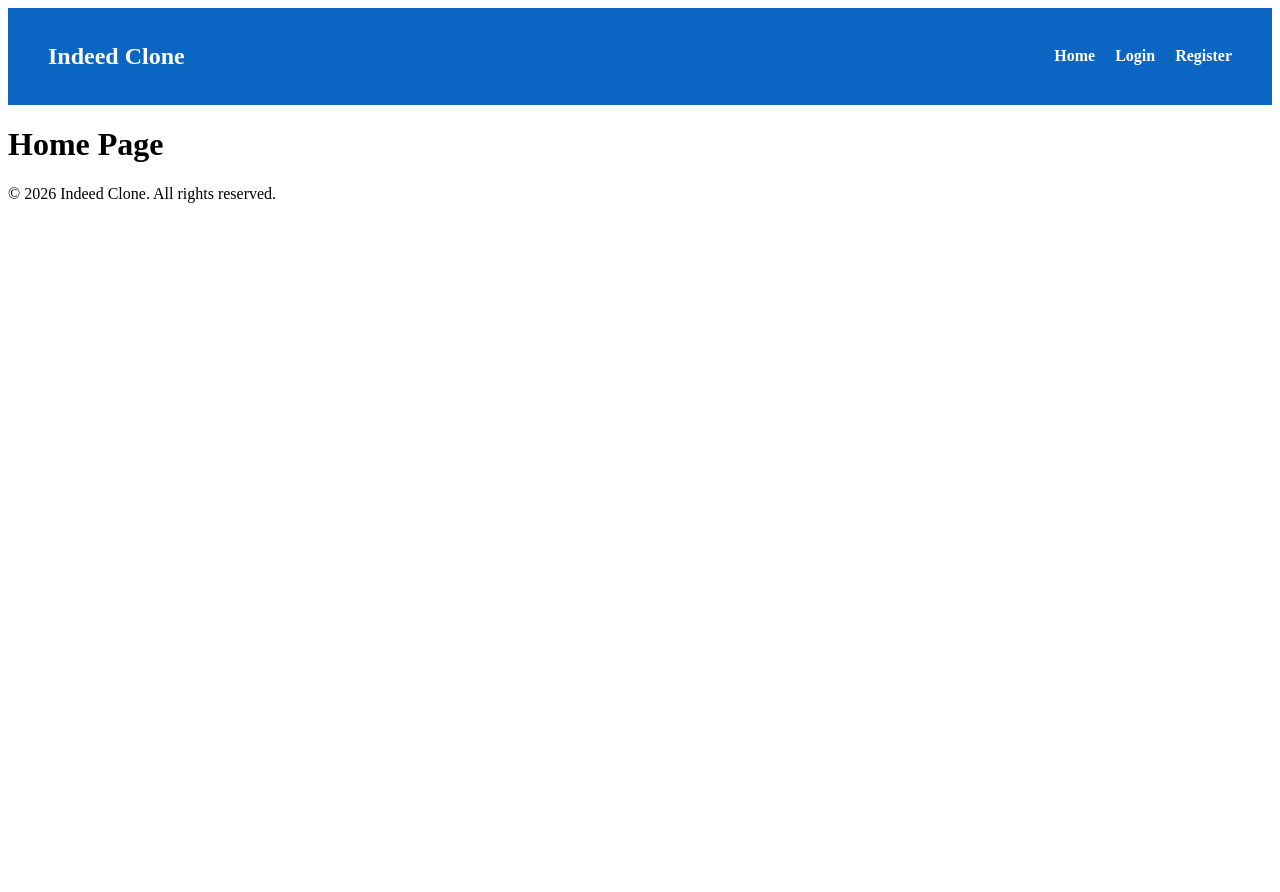
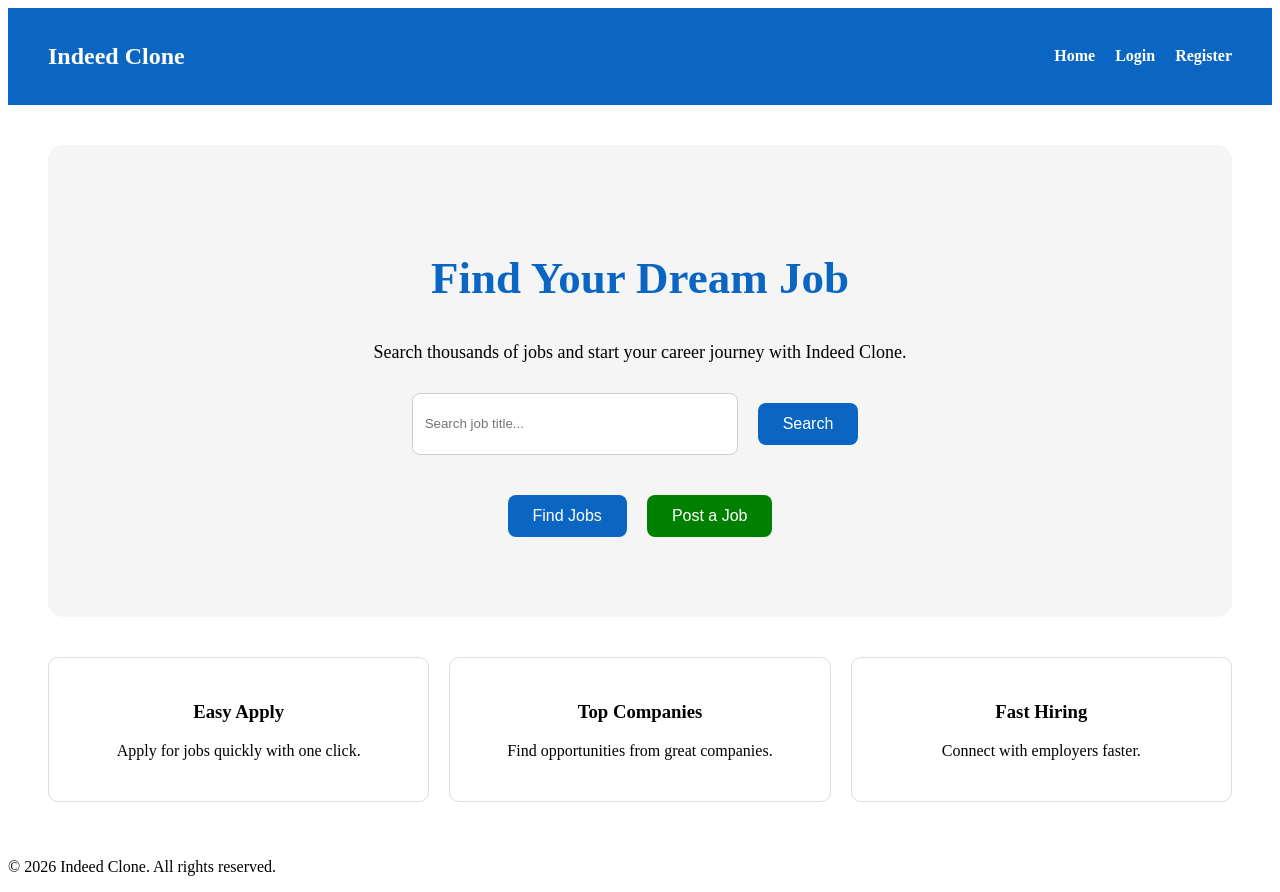
Before and after one commit to 0KASH/indeed-clone, a React app in the folder frontend/: page / in a window 1280 px wide. Before the commit the page ends 800 px from the top, so only its background shows below. Built offline with nearby package versions, Linux system fonts and the light colour scheme; the HTML template or start-up script is replaced by a standard one.

Commit message:
Complete Indeed Clone MERN project

```diff
--- a/frontend/src/index.css
+++ b/frontend/src/index.css
@@ -434,3 +434,179 @@
   background:white;
 
 }
+
+.home{
+
+  padding:40px;
+
+}
+
+
+.hero{
+
+  text-align:center;
+  padding:70px 20px;
+  background:#f5f5f5;
+  border-radius:15px;
+
+}
+
+
+.hero h1{
+
+  font-size:45px;
+  color:#0a66c2;
+
+}
+
+
+.hero p{
+
+  font-size:18px;
+  margin:20px;
+
+}
+
+
+.primary-btn,
+.secondary-btn{
+
+  padding:12px 25px;
+  margin:10px;
+  border:none;
+  border-radius:8px;
+  cursor:pointer;
+  font-size:16px;
+
+}
+
+
+.primary-btn{
+
+  background:#0a66c2;
+  color:white;
+
+}
+
+
+.secondary-btn{
+
+  background:green;
+  color:white;
+
+}
+
+
+
+.features{
+
+  display:grid;
+  grid-template-columns:repeat(3,1fr);
+  gap:20px;
+  margin-top:40px;
+
+}
+
+
+
+.feature-card{
+
+  padding:25px;
+  border:1px solid #ddd;
+  border-radius:10px;
+  text-align:center;
+  background:white;
+
+}
+
+
+
+@media(max-width:800px){
+
+.features{
+
+  grid-template-columns:1fr;
+
+}
+
+}
+
+.search-box{
+
+  display:flex;
+  justify-content:center;
+  gap:10px;
+  margin:30px 0;
+
+}
+
+
+.search-box input{
+
+  width:300px;
+  padding:12px;
+  border:1px solid #ccc;
+  border-radius:8px;
+
+}
+
+
+@media(max-width:600px){
+
+.search-box{
+
+  flex-direction:column;
+  align-items:center;
+
+}
+
+
+.search-box input{
+
+  width:90%;
+
+}
+
+}
+
+.job-filter{
+
+  display:flex;
+  gap:10px;
+  margin:20px 0;
+  flex-wrap:wrap;
+
+}
+
+
+.job-filter input,
+.job-filter select{
+
+  padding:10px;
+  border:1px solid #ccc;
+  border-radius:8px;
+
+}
+
+
+.job-filter button{
+
+  background:#0a66c2;
+  color:white;
+  border:none;
+  padding:10px 20px;
+  border-radius:8px;
+  cursor:pointer;
+
+}
+
+
+@media(max-width:600px){
+
+.job-filter{
+
+  flex-direction:column;
+
+}
+
+}
--- a/frontend/src/pages/Home.jsx
+++ b/frontend/src/pages/Home.jsx
@@ -1,5 +1,199 @@
+import { Link, useNavigate } from "react-router-dom";
+import { useState } from "react";
+
+
 const Home = () => {
-  return <h1>Home Page</h1>;
+
+  const navigate = useNavigate();
+
+
+  const [keyword, setKeyword] = useState("");
+
+
+
+  const handleSearch = () => {
+
+    if(keyword.trim()){
+
+      navigate(`/jobs?keyword=${keyword}`);
+
+    }else{
+
+      navigate("/jobs");
+
+    }
+
+  };
+
+
+
+  return (
+
+
+    <div className="home">
+
+
+
+      <section className="hero">
+
+
+        <h1>
+          Find Your Dream Job
+        </h1>
+
+
+
+        <p>
+          Search thousands of jobs and start your career journey with Indeed Clone.
+        </p>
+
+
+
+        <div className="search-box">
+
+
+          <input
+
+            type="text"
+
+            placeholder="Search job title..."
+
+            value={keyword}
+
+            onChange={(e)=>setKeyword(e.target.value)}
+
+          />
+
+
+
+          <button
+            className="primary-btn"
+            onClick={handleSearch}
+          >
+
+            Search
+
+          </button>
+
+
+        </div>
+
+
+
+
+        <div>
+
+
+          <Link to="/jobs">
+
+
+            <button className="primary-btn">
+
+              Find Jobs
+
+            </button>
+
+
+          </Link>
+
+
+
+
+
+          <Link to="/register">
+
+
+            <button className="secondary-btn">
+
+              Post a Job
+
+            </button>
+
+
+          </Link>
+
+
+        </div>
+
+
+      </section>
+
+
+
+
+
+
+      <section className="features">
+
+
+
+        <div className="feature-card">
+
+
+          <h3>
+            Easy Apply
+          </h3>
+
+
+          <p>
+            Apply for jobs quickly with one click.
+          </p>
+
+
+        </div>
+
+
+
+
+
+        <div className="feature-card">
+
+
+          <h3>
+            Top Companies
+          </h3>
+
+
+          <p>
+            Find opportunities from great companies.
+          </p>
+
+
+        </div>
+
+
+
+
+
+        <div className="feature-card">
+
+
+          <h3>
+            Fast Hiring
+          </h3>
+
+
+          <p>
+            Connect with employers faster.
+          </p>
+
+
+        </div>
+
+
+
+
+      </section>
+
+
+
+
+    </div>
+
+
+  );
+
 };
 
+
 export default Home;
--- a/frontend/src/pages/Jobs.jsx
+++ b/frontend/src/pages/Jobs.jsx
@@ -5,71 +5,205 @@ import JobCard from "../components/JobCard";
 
 const Jobs = () => {
 
+
   const [jobs, setJobs] = useState([]);
+
+
+  const [keyword, setKeyword] = useState("");
+
+  const [location, setLocation] = useState("");
+
+  const [jobType, setJobType] = useState("");
+
+
 
 
   const getJobs = async () => {
 
     try {
 
-      const res = await API.get("/jobs");
+
+      const res = await API.get(
+
+        `/jobs?keyword=${keyword}&location=${location}&jobType=${jobType}`
+
+      );
+
 
       setJobs(res.data.jobs);
 
+
+
     } catch (error) {
+
 
       console.log(
         error.response?.data || error.message
       );
+
 
     }
 
   };
 
 
+
+
   useEffect(() => {
 
+
     getJobs();
+
 
   }, []);
 
 
+
+
+
   return (
 
+
     <div>
+
 
       <h1>
         All Jobs
       </h1>
 
 
+
+
+      <div className="job-filter">
+
+
+        <input
+
+          type="text"
+
+          placeholder="Search Job Title"
+
+          value={keyword}
+
+          onChange={(e)=>setKeyword(e.target.value)}
+
+        />
+
+
+
+
+        <input
+
+          type="text"
+
+          placeholder="Location"
+
+          value={location}
+
+          onChange={(e)=>setLocation(e.target.value)}
+
+        />
+
+
+
+
+        <select
+
+          value={jobType}
+
+          onChange={(e)=>setJobType(e.target.value)}
+
+        >
+
+
+          <option value="">
+            All Job Types
+          </option>
+
+
+          <option value="Full-Time">
+            Full-Time
+          </option>
+
+
+          <option value="Remote">
+            Remote
+          </option>
+
+
+          <option value="Internship">
+            Internship
+          </option>
+
+
+
+        </select>
+
+
+
+
+        <button
+          onClick={getJobs}
+        >
+
+          Search
+
+        </button>
+
+
+
+      </div>
+
+
+
+
+
       <div className="jobs-container">
 
+
+
         {
+
           jobs.length > 0 ? (
+
 
             jobs.map((job)=>(
 
+
               <JobCard
+
                 key={job._id}
+
                 job={job}
+
               />
+
 
             ))
 
+
           ) : (
+
 
             <p>
               No Jobs Found
             </p>
 
+
           )
+
+
         }
+
+
 
       </div>
 
 
+
+
     </div>
+
 
   );
 
```
